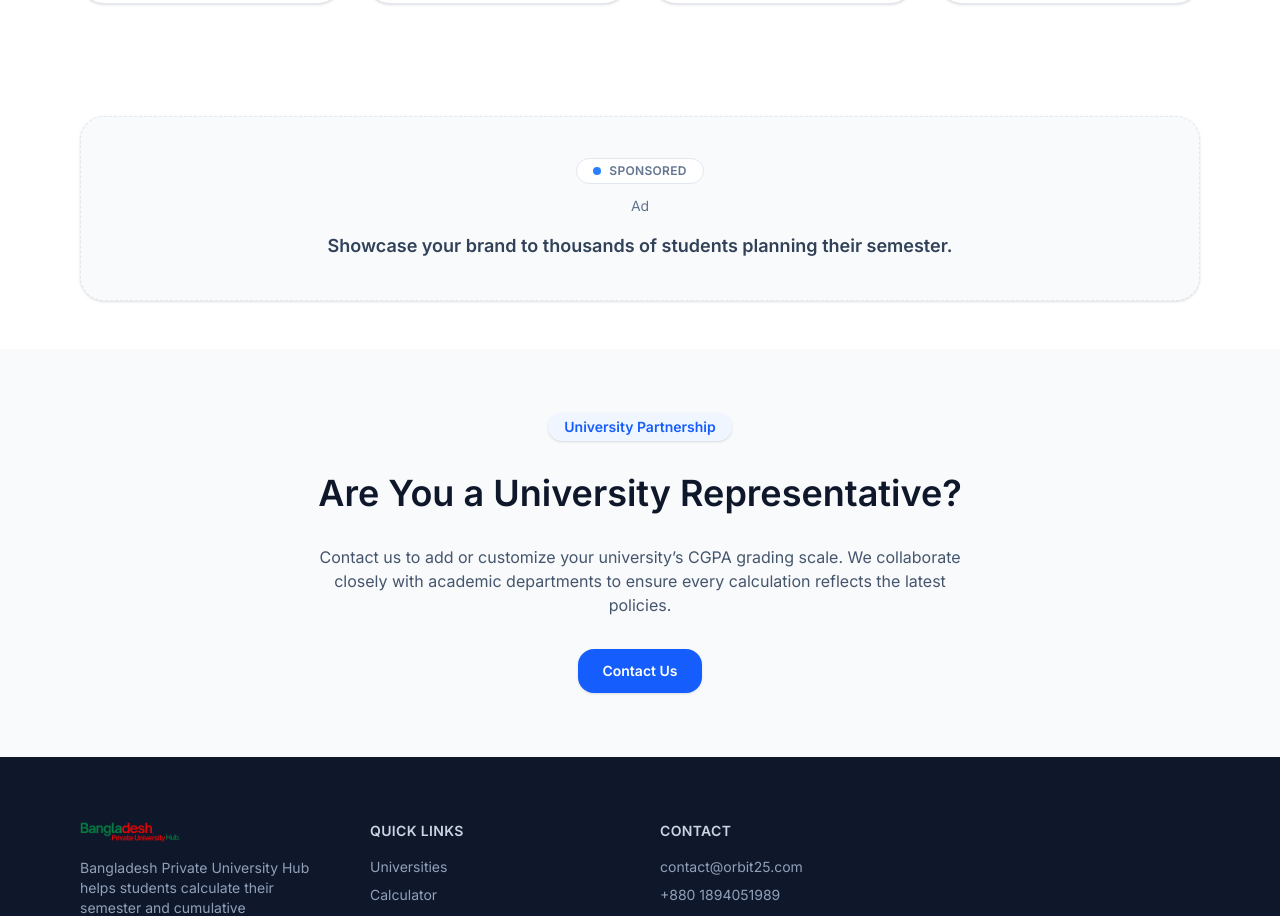
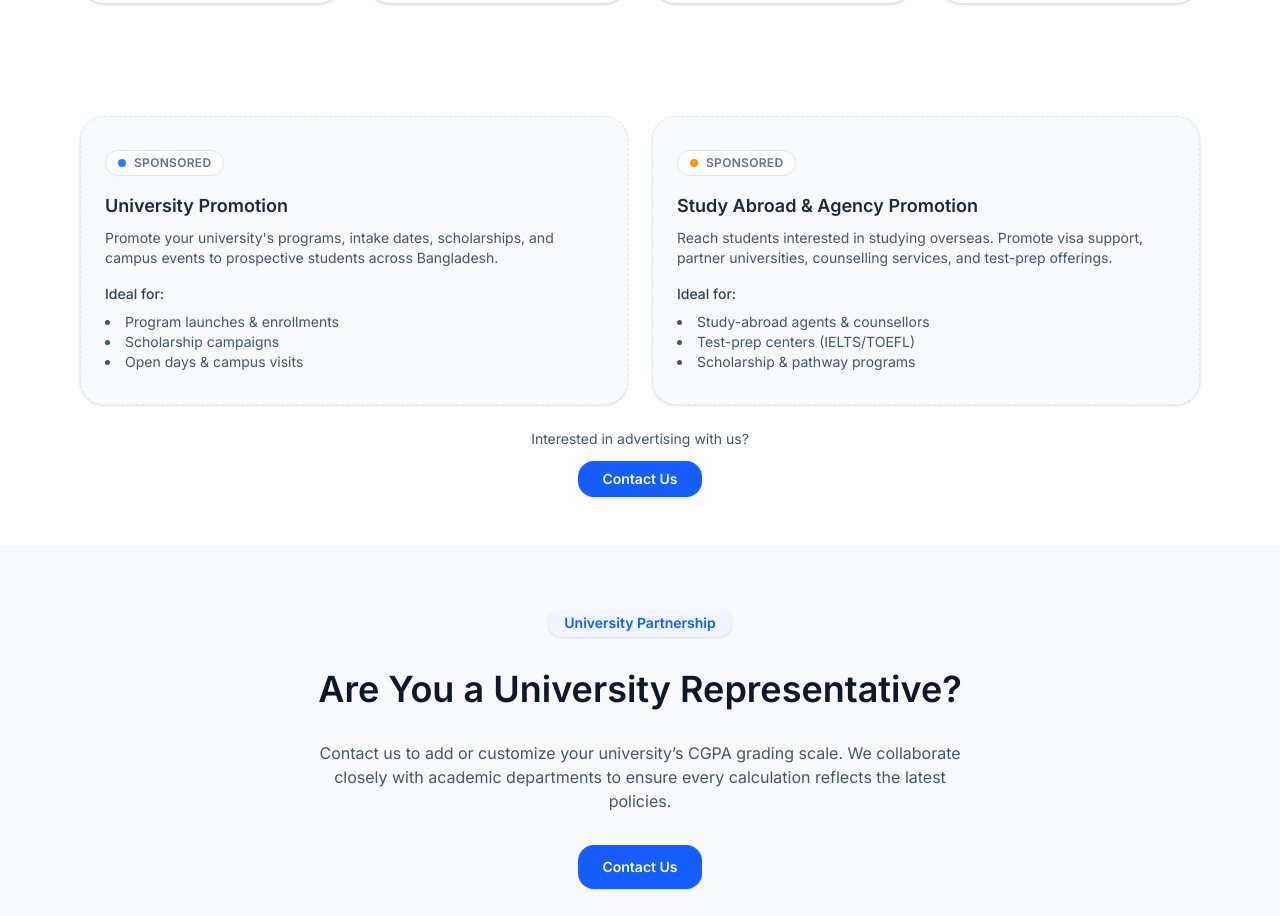
Before and after one commit to sbswiredops/cgpa, a Next.js app: page / in a window 1280 px wide. Shown: the part 1713-2629 px from the top of the page. Built offline with nearby package versions, Linux system fonts and the light colour scheme.

Commit message:
Enhance AdSection component with detailed promotional content and improved layout

```diff
--- a/src/app/components/AdSection.tsx
+++ b/src/app/components/AdSection.tsx
@@ -2,15 +2,63 @@ export default function AdSection() {
   return (
     <section className="bg-white">
       <div className="mx-auto max-w-6xl px-4 py-12">
-        <div className="rounded-3xl border border-dashed border-slate-200 bg-slate-50 px-6 py-10 text-center shadow-sm">
-          <div className="mx-auto inline-flex items-center gap-2 rounded-full border border-slate-200 bg-white px-4 py-1 text-xs font-semibold uppercase tracking-wide text-slate-500">
-            <span className="h-2 w-2 rounded-full bg-blue-500" />
-            Sponsored
+        <div className="grid gap-6 sm:grid-cols-2">
+          <div className="rounded-3xl border border-dashed border-slate-200 bg-slate-50 px-6 py-8 shadow-sm">
+            <div className="inline-flex items-center gap-2 rounded-full border border-slate-200 bg-white px-3 py-1 text-xs font-semibold uppercase tracking-wide text-slate-500">
+              <span className="h-2 w-2 rounded-full bg-blue-500" />
+              Sponsored
+            </div>
+            <h3 className="mt-4 text-lg font-semibold text-slate-800">
+              University Promotion
+            </h3>
+            <p className="mt-2 text-sm text-slate-600">
+              Promote your university's programs, intake dates, scholarships,
+              and campus events to prospective students across Bangladesh.
+            </p>
+            <p className="mt-4 text-sm font-medium text-slate-700">
+              Ideal for:
+            </p>
+            <ul className="mt-2 list-inside list-disc text-sm text-slate-600">
+              <li>Program launches & enrollments</li>
+              <li>Scholarship campaigns</li>
+              <li>Open days & campus visits</li>
+            </ul>
           </div>
-          <p className="mt-3 text-sm text-slate-500">Ad</p>
-          <p className="mt-4 text-lg font-semibold text-slate-700">
-            Showcase your brand to thousands of students planning their semester.
+
+          <div className="rounded-3xl border border-dashed border-slate-200 bg-slate-50 px-6 py-8 shadow-sm">
+            <div className="inline-flex items-center gap-2 rounded-full border border-slate-200 bg-white px-3 py-1 text-xs font-semibold uppercase tracking-wide text-slate-500">
+              <span className="h-2 w-2 rounded-full bg-amber-500" />
+              Sponsored
+            </div>
+            <h3 className="mt-4 text-lg font-semibold text-slate-800">
+              Study Abroad & Agency Promotion
+            </h3>
+            <p className="mt-2 text-sm text-slate-600">
+              Reach students interested in studying overseas. Promote visa
+              support, partner universities, counselling services, and test-prep
+              offerings.
+            </p>
+            <p className="mt-4 text-sm font-medium text-slate-700">
+              Ideal for:
+            </p>
+            <ul className="mt-2 list-inside list-disc text-sm text-slate-600">
+              <li>Study-abroad agents & counsellors</li>
+              <li>Test-prep centers (IELTS/TOEFL)</li>
+              <li>Scholarship & pathway programs</li>
+            </ul>
+          </div>
+        </div>
+
+        <div className="mx-auto mt-6 max-w-2xl text-center">
+          <p className="text-sm text-slate-600">
+            Interested in advertising with us?
           </p>
+          <a
+            href="/contact"
+            className="mt-3 inline-block rounded-2xl bg-blue-600 px-6 py-2 text-sm font-semibold text-white shadow-sm hover:bg-blue-700"
+          >
+            Contact Us
+          </a>
         </div>
       </div>
     </section>
```
